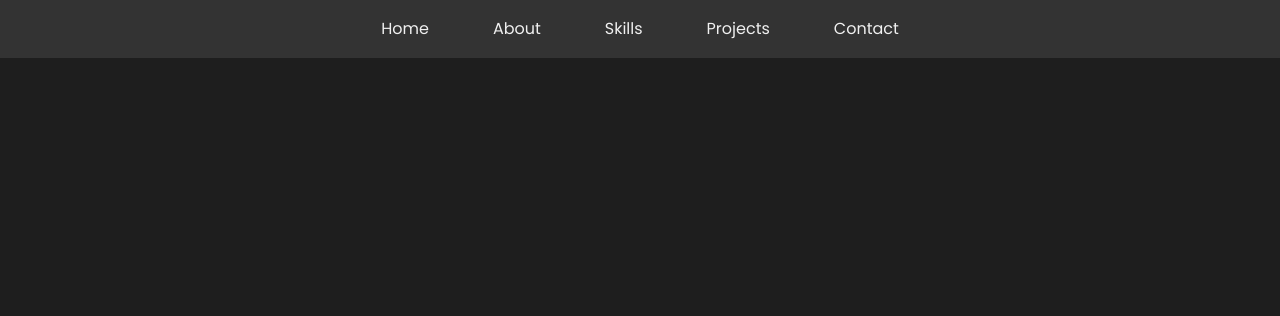
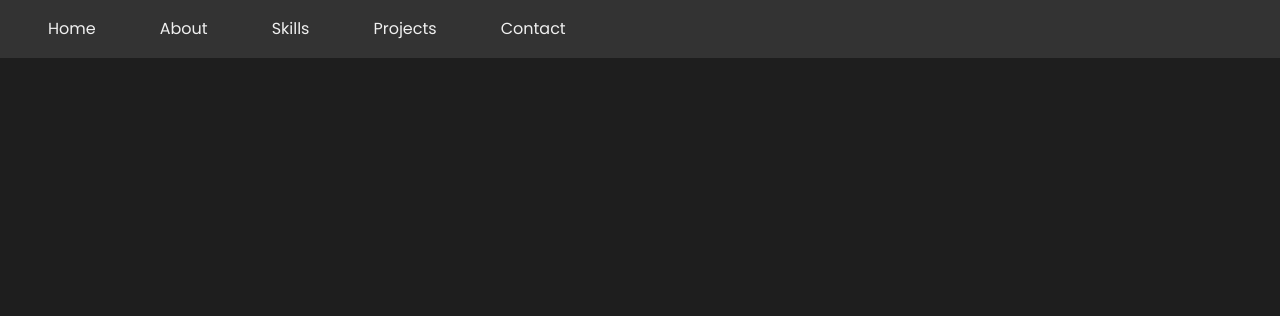
Before and after one commit to vimallenin/portfolio, a plain HTML site: page index.html in a window 1280 px wide. Shown: the top 316 px of the page. Drawn offline with nearby package versions, Linux system fonts and the light colour scheme.

Commit message:
Update index.css

```diff
--- a/index.css
+++ b/index.css
@@ -24,8 +24,9 @@ header {
 
 .navbar {
     display: flex;
-    justify-content: center;
-    position: relative;
+    justify-content: space-between;
+    align-items: center;
+    padding: 0 1rem;
 }
 
 .navbar ul {
@@ -246,11 +247,6 @@ footer p {
 }
 
 @media (max-width: 768px) {
-    .navbar {
-        justify-content: space-between;
-        padding: 0 1rem;
-    }
-
     .burger {
         display: block;
     }
```
